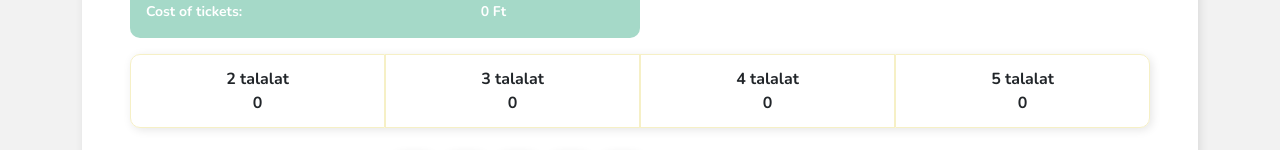
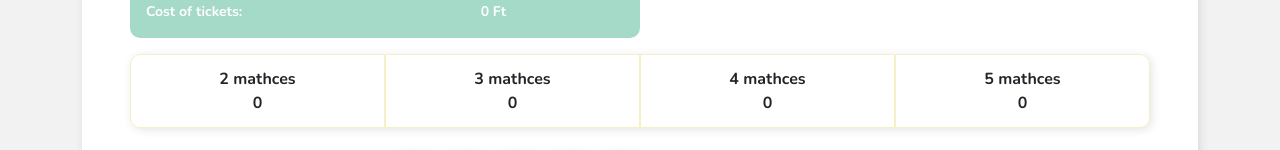
Before and after one commit to BroKoda/lottery-mito-test, a Vue app: page / in a window 1280 px wide. Shown: the part 272-422 px from the top of the page. Built offline with nearby package versions, Linux system fonts and the light colour scheme.

Commit message:
magyar szovegek javitasa angolra

```diff
--- a/src/App.vue
+++ b/src/App.vue
@@ -67,19 +67,19 @@ export default {
               <div class="container px-0 match-counter-container">
                 <div class="row match-counter-row mx-0">
                   <div class="col-6 col-md-3 match-counter-box align-self-center text-center">
-                    <p>2 talalat</p>
+                    <p>2 mathces</p>
                     <p class="js-two-matches">0</p>
                   </div>
                   <div class="col-6 col-md-3 match-counter-box align-self-center text-center">
-                    <p>3 talalat</p>
+                    <p>3 mathces</p>
                     <p class="js-three-matches">0</p>
                   </div>
                   <div class="col-6 col-md-3 match-counter-box align-self-center text-center">
-                    <p>4 talalat</p>
+                    <p>4 mathces</p>
                     <p class="js-four-matches">0</p>
                   </div>
                   <div class="col-6 col-md-3 match-counter-box align-self-center text-center">
-                    <p>5 talalat</p>
+                    <p>5 mathces</p>
                     <p class="js-five-matches">0</p>
                   </div>
                 </div>
```
